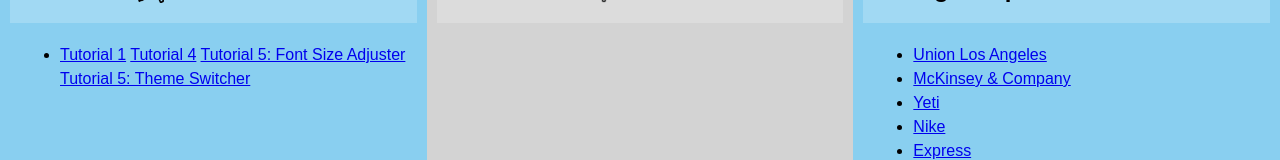
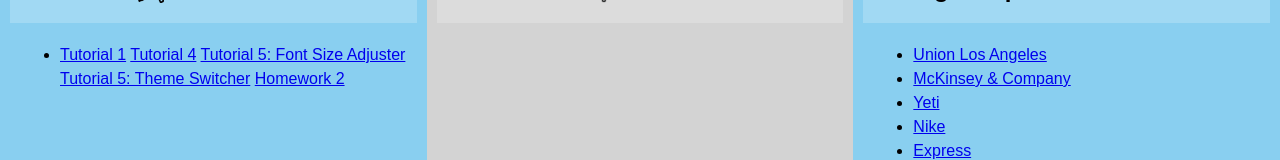
Before and after one commit to EcastNU/CS130, a plain HTML site: page index.html in a window 1280 px wide. Shown: the part 197-357 px from the top of the page. Drawn offline with Linux system fonts and the light colour scheme; a web font is replaced by a local one.

Commit message:
AnotherUpdate

```diff
--- a/index.html
+++ b/index.html
@@ -23,6 +23,7 @@
                         <a href="Tutorials/tutorial04/index.html">Tutorial 4</a>
                         <a href="Tutorials/tutorial05/01-font-switcher/index.html">Tutorial 5: Font Size Adjuster</a>
                         <a href="Tutorials/tutorial05/02-theme-switcher/index.html">Tutorial 5: Theme Switcher</a>
+                        <a href="hw02/index.html">Homework 2</a>
 
 
                     </li>
```
